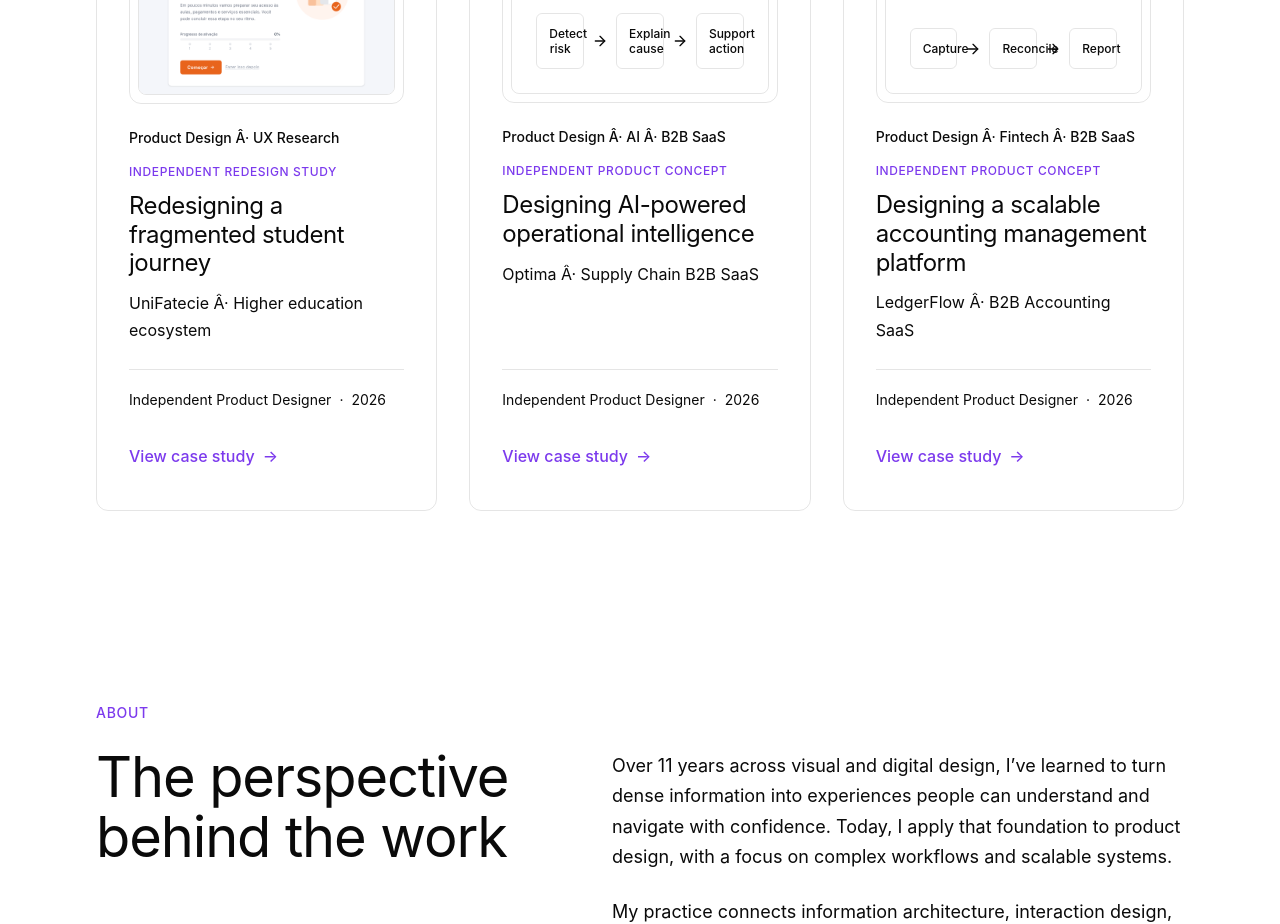
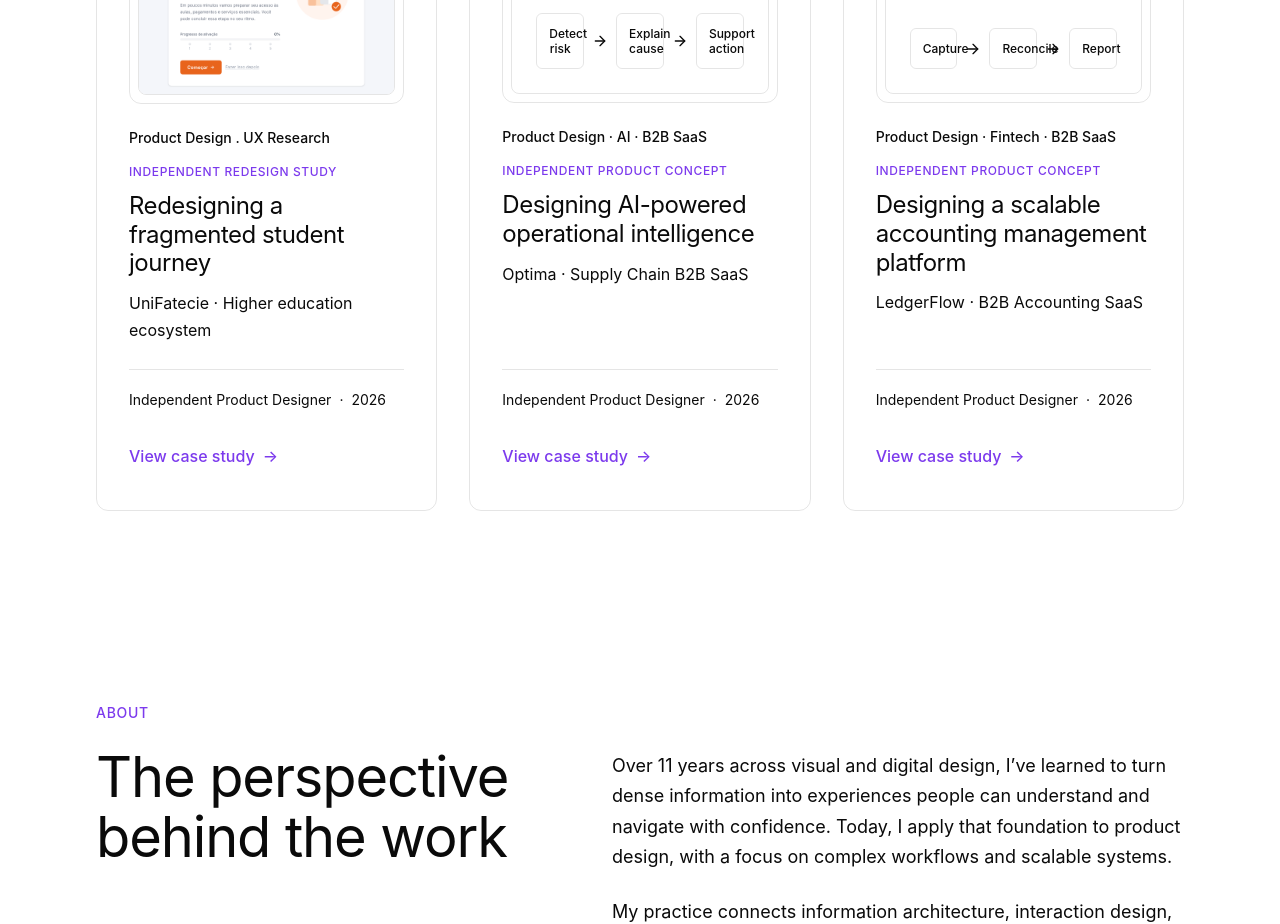
Before and after one commit to ohgrazidesigner-blip/product-design-portfolio, a React (Vite) app: page / in a window 1280 px wide. Shown: the part 1240-2164 px from the top of the page. Built offline with nearby package versions, Linux system fonts and the light colour scheme.

Commit message:
Fix typography and text encoding

```diff
--- a/src/app/data/caseStudies.ts
+++ b/src/app/data/caseStudies.ts
@@ -178,14 +178,14 @@ export const caseStudies: CaseStudy[] = [
     id: 1,
     slug: "unifatecie-student-onboarding",
     title: "Redesigning a fragmented student journey",
-    company: "UniFatecie Â· Higher education ecosystem",
+    company: "UniFatecie · Higher education ecosystem",
     role: "Independent Product Designer",
     duration: "6 weeks",
     year: "2026",
     dates: "May to June 2026",
-    category: "Product Design Â· UX Research",
+    category: "Product Design . UX Research",
     projectNature: "Independent redesign study",
-    team: "Independent study Â· Sole designer",
+    team: "Independent study · Sole designer",
     tools: [
       "Figma",
       "React",
@@ -267,7 +267,7 @@ export const caseStudies: CaseStudy[] = [
         {
           title: "Public journey audit",
           description:
-            "I navigated the institutional website without assuming prior knowledge of UniFatecieâ€™s platform structure, focusing on how students locate portals, courses, services, and academic information.",
+            "I navigated the institutional website without assuming prior knowledge of UniFatecie's platform structure, focusing on how students locate portals, courses, services, and academic information.",
           output:
             "Public entry-point analysis and an initial map of the platform ecosystem.",
         },
@@ -317,7 +317,7 @@ export const caseStudies: CaseStudy[] = [
     },
     keyFindings: {
       heading:
-        "The experience required students to understand the institutionâ€™s systems before completing their goals",
+        "The experience required students to understand the institution's systems before completing their goals",
       introduction:
         "The audit indicated that the highest-priority risks were not isolated interface defects. They emerged across platform boundaries through fragmented ownership, inconsistent terminology, unclear transitions, and the absence of a shared orientation layer.",
       findings: [
@@ -419,7 +419,7 @@ export const caseStudies: CaseStudy[] = [
         {
           title: "Reveal complexity progressively",
           explanation:
-            "Services should become prominent according to the studentâ€™s current academic stage and immediate needs.",
+            "Services should become prominent according to the student's current academic stage and immediate needs.",
           problemAddressed:
             "Academic, financial, career, promotional, and administrative services competed at the same hierarchy level.",
           influence:
@@ -508,7 +508,7 @@ export const caseStudies: CaseStudy[] = [
         {
           title: "Direct path to the first subject",
           description:
-            "The onboarding flow proposes a direct route to the studentâ€™s first available subject. Its feasibility depends on authentication, enrollment data, and deep-link support in the learning platform.",
+            "The onboarding flow proposes a direct route to the student's first available subject. Its feasibility depends on authentication, enrollment data, and deep-link support in the learning platform.",
         },
         {
           title: "Support organized by intention",
@@ -538,7 +538,7 @@ export const caseStudies: CaseStudy[] = [
           problem:
             "The existing experience did not provide a clear starting point or explain what newly enrolled students should do first.",
           response:
-            "A welcome experience introduces the academic period, confirms the studentâ€™s current status, and presents the most important first actions.",
+            "A welcome experience introduces the academic period, confirms the student's current status, and presents the most important first actions.",
           intendedEffect:
             "Help students understand where they are, what is already active, and what requires attention.",
           tradeoff:
@@ -629,7 +629,7 @@ export const caseStudies: CaseStudy[] = [
         {
           title: "Onboarding flow",
           description:
-            "The first screens establish orientation, confirm the studentâ€™s academic context, and turn onboarding into a sequence of visible first-week actions.",
+            "The first screens establish orientation, confirm the student's academic context, and turn onboarding into a sequence of visible first-week actions.",
           images: [
             {
               src: "/assets/cases/unifatecie/01-welcome.png",
@@ -849,7 +849,7 @@ export const caseStudies: CaseStudy[] = [
         {
           label: "Time to first subject",
           description:
-            "Time between account activation and successful access to the studentâ€™s first class.",
+            "Time between account activation and successful access to the student's first class.",
         },
         {
           label: "Onboarding completion",
@@ -877,7 +877,7 @@ export const caseStudies: CaseStudy[] = [
       heading:
         "Documenting what the project delivered without implying production impact",
       introduction:
-        "The project established a documented redesign direction for the student onboarding journey, supported by a task-based architecture, reusable interaction patterns, and a coded high-fidelity prototype. The outcomes below describe completed design work and the projectâ€™s current status, not measured production performance.",
+        "The project established a documented redesign direction for the student onboarding journey, supported by a task-based architecture, reusable interaction patterns, and a coded high-fidelity prototype. The outcomes below describe completed design work and the project's current status, not measured production performance.",
       deliverables: [
         {
           title: "Cross-platform ecosystem and journey map",
@@ -954,7 +954,7 @@ export const caseStudies: CaseStudy[] = [
         {
           label: "Implementation",
           description:
-            "Not implemented in UniFatecieâ€™s production environment.",
+            "Not implemented in UniFatecie's production environment.",
         },
         {
           label: "Production outcomes",
@@ -1054,7 +1054,7 @@ export const caseStudies: CaseStudy[] = [
         "The prototype is not connected to production data, authentication, integrations, or institutional business rules",
       ],
       users:
-        "The primary audience is newly enrolled students learning how to navigate the institutionâ€™s digital ecosystem. Returning students are a secondary audience for recurring academic, administrative, and support tasks.",
+        "The primary audience is newly enrolled students learning how to navigate the institution's digital ecosystem. Returning students are a secondary audience for recurring academic, administrative, and support tasks.",
     },
     process: {
       research: [
@@ -1114,7 +1114,7 @@ export const caseStudies: CaseStudy[] = [
     },
     learnings: [
       "Onboarding in a complex ecosystem is as much about orientation as it is about task completion",
-      "Students should not need to understand an institutionâ€™s internal structure to use its digital services",
+      "Students should not need to understand an institution's internal structure to use its digital services",
       "Consistent terminology is foundational to trust, comprehension, and wayfinding",
       "Progressive guidance can reduce cognitive load without oversimplifying academic processes",
       "Design-system work becomes more valuable when connected to real cross-platform journey problems",
@@ -1124,13 +1124,13 @@ export const caseStudies: CaseStudy[] = [
     id: 2,
     slug: "optima-operational-intelligence",
     title: "Designing AI-powered operational intelligence",
-    company: "Optima Â· Supply Chain B2B SaaS",
+    company: "Optima · Supply Chain B2B SaaS",
     role: "Independent Product Designer",
     duration: "14 weeks",
     year: "2026",
-    category: "Product Design Â· AI Â· B2B SaaS",
+    category: "Product Design · AI · B2B SaaS",
     projectNature: "Independent product concept",
-    team: "Independent study Â· Sole designer",
+    team: "Independent study · Sole designer",
     scope:
       "A decision-support concept covering exception monitoring, investigation, explainable recommendations, and responsive web-to-mobile follow-up.",
     status:
@@ -1220,12 +1220,12 @@ export const caseStudies: CaseStudy[] = [
     slug: "ledgerflow-accounting-platform",
     title:
       "Designing a scalable accounting management platform",
-    company: "LedgerFlow Â· B2B Accounting SaaS",
+    company: "LedgerFlow · B2B Accounting SaaS",
     role: "Independent Product Designer",
     year: "2026",
-    category: "Product Design Â· Fintech Â· B2B SaaS",
+    category: "Product Design · Fintech · B2B SaaS",
     projectNature: "Independent product concept",
-    team: "Independent study Â· Sole designer",
+    team: "Independent study · Sole designer",
     scope:
       "A modular accounting concept covering transaction review, OCR-assisted document capture, reporting, reconciliation, and role-based collaboration.",
     status:
--- a/src/styles/theme.css
+++ b/src/styles/theme.css
@@ -2,6 +2,8 @@
 
 :root {
   --font-size: 16px;
+  --font-sans: Inter, ui-sans-serif, system-ui, -apple-system, BlinkMacSystemFont,
+  "Segoe UI", sans-serif;
   --background: #ffffff;
   --foreground: oklch(0.145 0 0);
   --card: #ffffff;
@@ -138,8 +140,20 @@
   }
 
   body {
-    @apply bg-background text-foreground;
-  }
+  @apply bg-background text-foreground;
+  font-family: var(--font-sans);
+  font-synthesis: none;
+  text-rendering: optimizeLegibility;
+  -webkit-font-smoothing: antialiased;
+  -moz-osx-font-smoothing: grayscale;
+}
+
+button,
+input,
+textarea,
+select {
+  font: inherit;
+}
 
   /**
   * Default typography styles for HTML elements (h1-h4, p, label, button, input).
```
Also changed, not shown: 1 other file (tests, documents, lock files or other folders).
